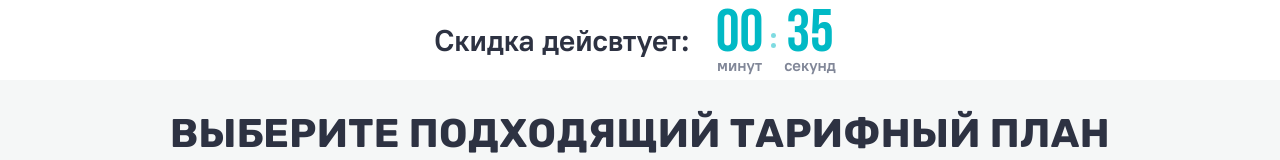
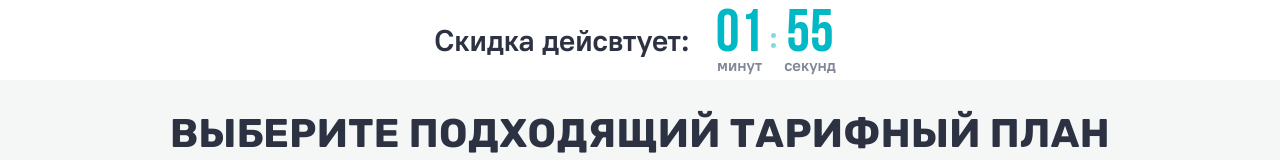
Before and after one commit to john-ryabikov/test-for-job, a React (Create React App) app: page / in a window 1280 px wide. Shown: the top 160 px of the page. Built offline with nearby package versions, Linux system fonts and the light colour scheme; no server answers.

Commit message:
test fixed timer seconds

```diff
--- a/src/App.tsx
+++ b/src/App.tsx
@@ -9,7 +9,7 @@
 function App() {
 
   const [prices, setPrices] = useState<Prices[]>([])
-  const [seconds, setSeconds] = useState(40)
+  const [seconds, setSeconds] = useState(120)
 
   const minutesString = String(Math.floor(seconds / 60)).padStart(2, "0")
   const secondsString = String(seconds % 60).padStart(2, "0")
```
